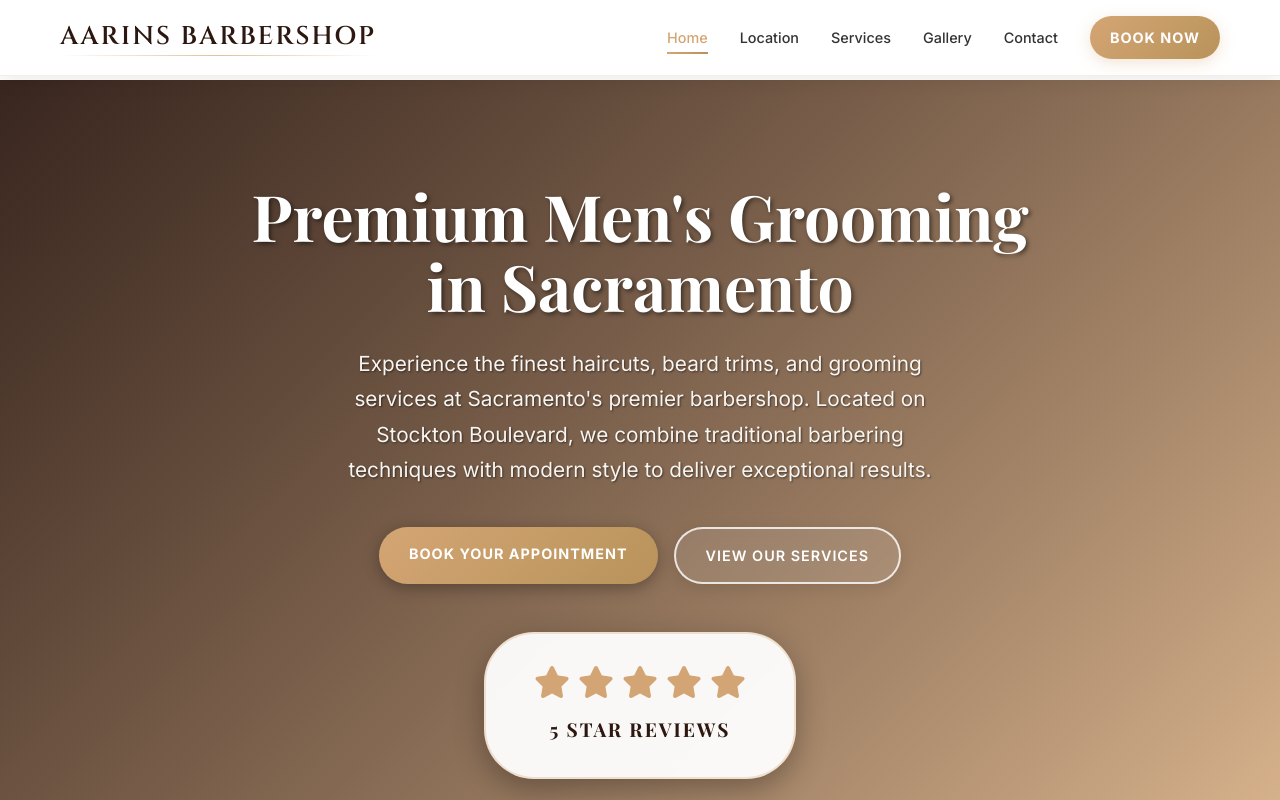
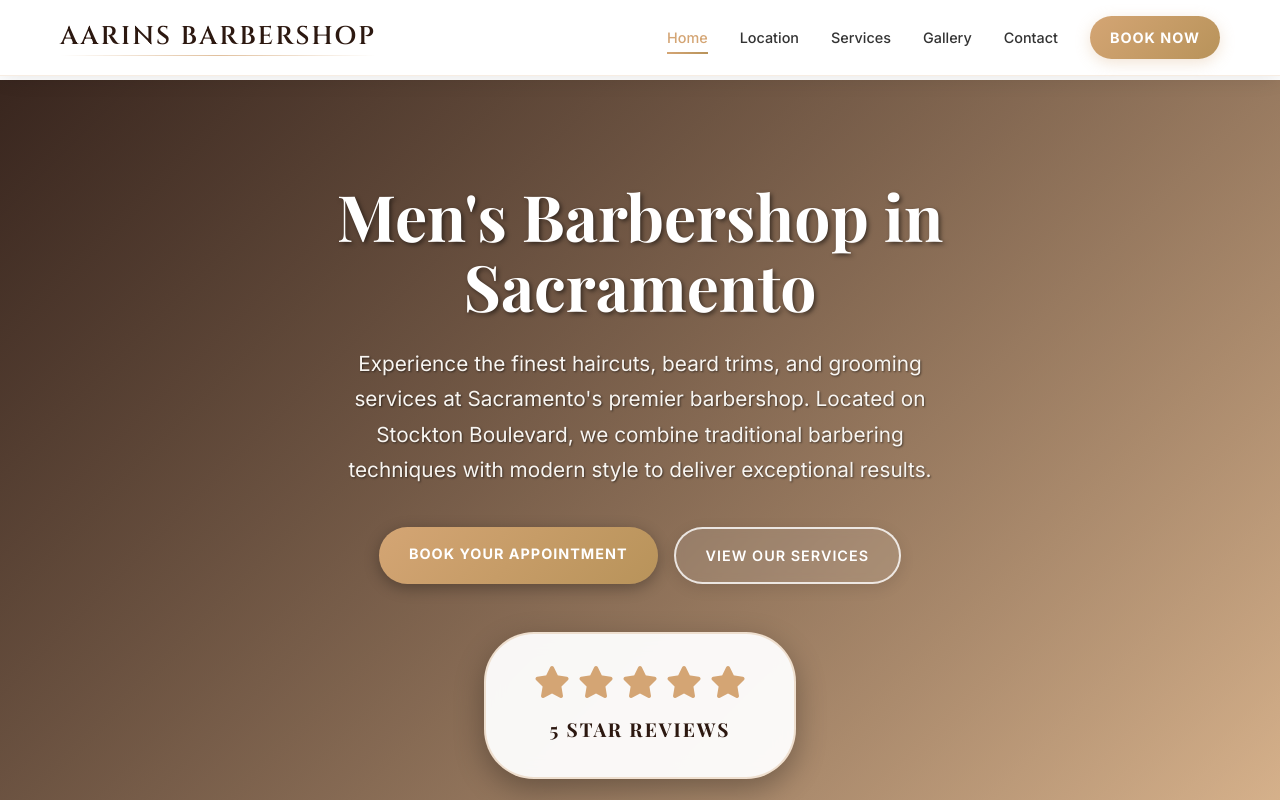
Before and after one commit to MarkTheCoderShark/aarins-barbershop-website, a plain HTML site: page index.html in a window 1280 px wide. Shown: the top 800 px of the page. Drawn offline with nearby package versions, Linux system fonts and the light colour scheme.

Commit message:
Update hero section headline text
- Changed from 'Premium Men's Grooming in Sacramento' to 'Men's Barbershop in Sacramento'
- Simplified and more direct messaging for better clarity
- Maintains Sacramento location branding while emphasizing barbershop focus

```diff
--- a/index.html
+++ b/index.html
@@ -118,7 +118,7 @@
         <div class="hero-overlay"></div>
         <div class="hero-content">
             <div class="hero-text">
-                <h1>Premium Men's Grooming in Sacramento</h1>
+                <h1>Men's Barbershop in Sacramento</h1>
                 <p>Experience the finest haircuts, beard trims, and grooming services at Sacramento's premier barbershop. Located on Stockton Boulevard, we combine traditional barbering techniques with modern style to deliver exceptional results.</p>
                 <div class="hero-buttons">
                     <a href="https://aarinthebarber.booksy.com" class="btn btn-primary" target="_blank">Book Your Appointment</a>
```
